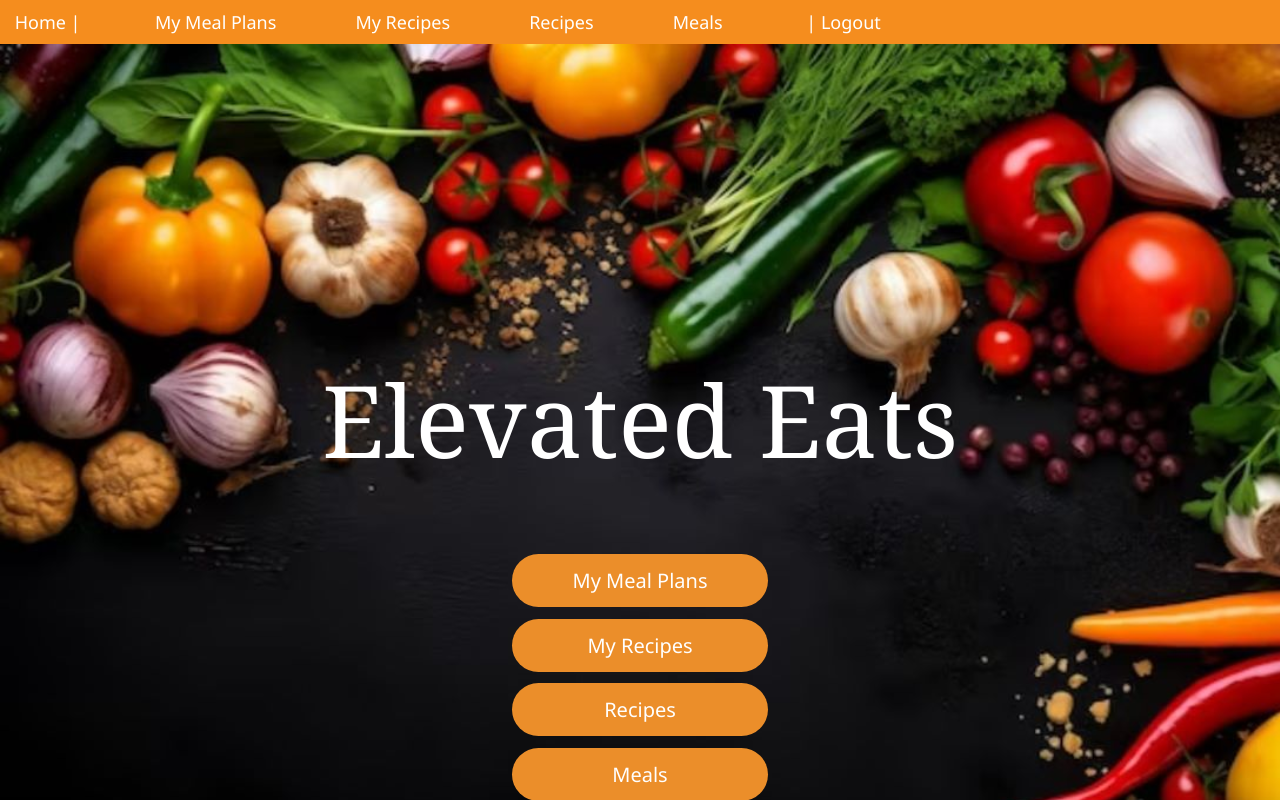
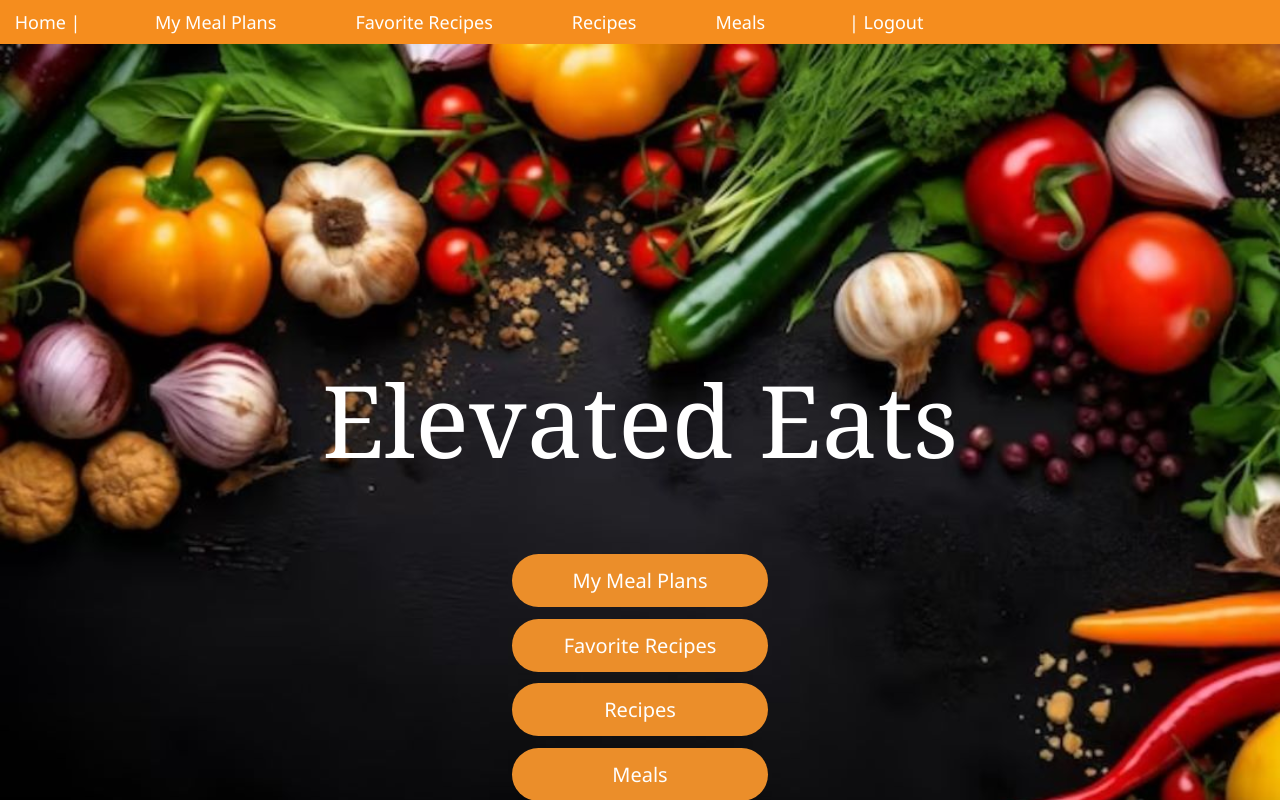
Before and after one commit to posavan/Elevated-Eats, a Vue app in the folder vue/: page / in a window 1280 px wide. Shown: the top 800 px of the page. Built offline with nearby package versions, Linux system fonts and the light colour scheme; sample sign-in values are in the browser's storage.

Commit message:
style twekaing. changed to favorites

```diff
--- a/vue/src/App.vue
+++ b/vue/src/App.vue
@@ -9,7 +9,7 @@
           Plans</router-link>&nbsp;
       </span>
       <span id="user">
-        &nbsp;<router-link v-bind:to="{ name: 'favorites' }" v-if="this.$store.state.token != ''">My
+        &nbsp;<router-link v-bind:to="{ name: 'favorites' }" v-if="this.$store.state.token != ''">Favorite
           Recipes</router-link>&nbsp;
       </span>
       <span id="recipe">
--- a/vue/src/views/HomeView.vue
+++ b/vue/src/views/HomeView.vue
@@ -14,7 +14,7 @@
           text-decoration: none;
           color: white;
           font-size: 20px;
-        ">My Recipes</a>
+        ">Favorite Recipes</a>
     </nav>
     <nav class="recipes">
       <a href="/recipe" class="fill-nav" style="
```
